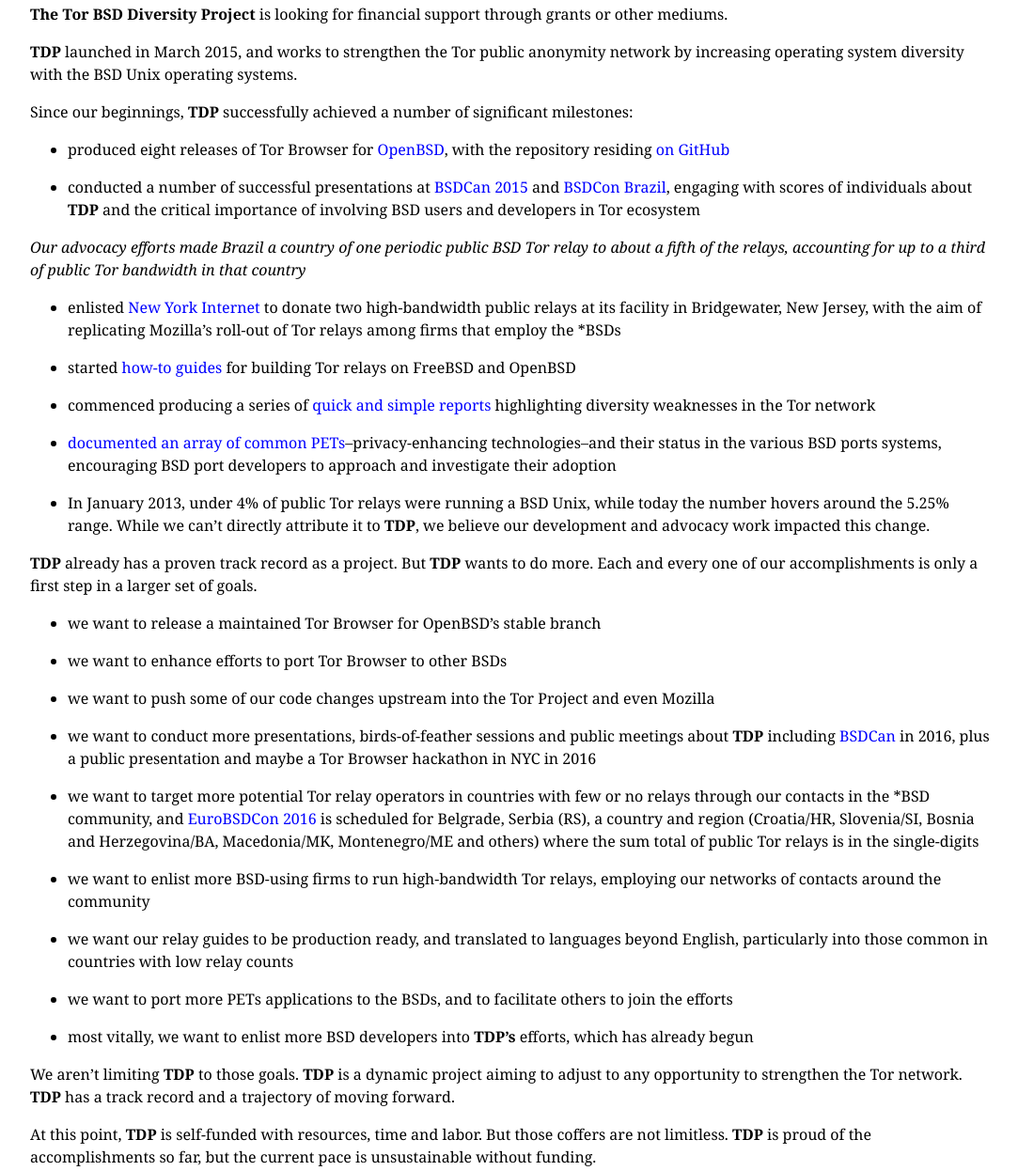
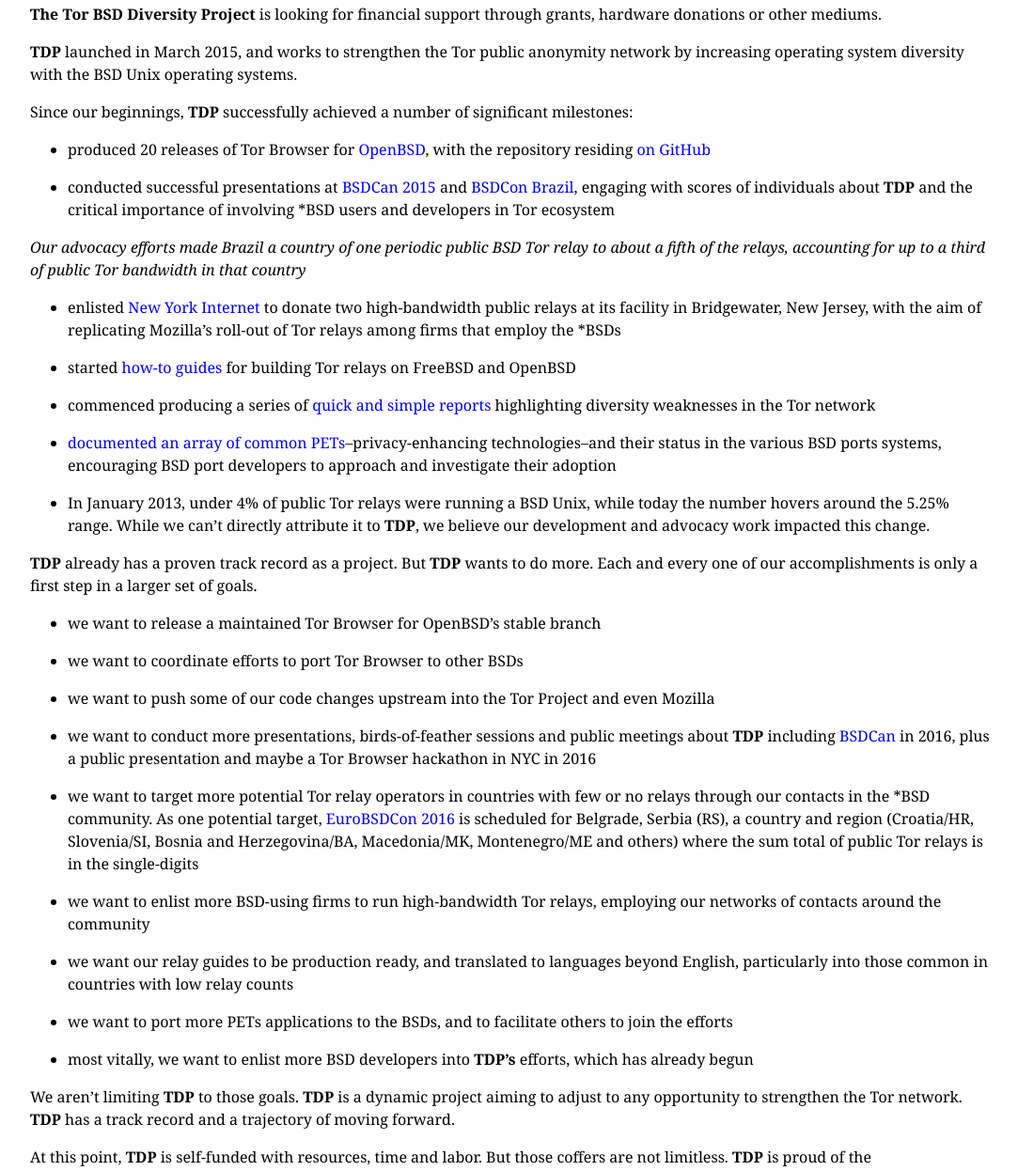
Before and after one commit to torbsd/torbsd.github.io, a plain HTML site: page support-us.html in a window 1280 px wide. Shown: the part 229-1475 px from the top of the page at 94% size, without its empty margins (96-1179 px from the left). Drawn offline with Linux system fonts and the light colour scheme.

Commit message:
more releases, more clarity

```diff
--- a/support-us.html
+++ b/support-us.html
@@ -21,15 +21,15 @@
 
 <h2 id="tdpseeksfundingsupport">TDP Seeks Funding Support</h2>
 
-<p><strong>The Tor BSD Diversity Project</strong> is looking for financial support through grants or other mediums.</p>
+<p><strong>The Tor BSD Diversity Project</strong> is looking for financial support through grants, hardware donations or other mediums.</p>
 
 <p><strong>TDP</strong> launched in March 2015, and works to strengthen the Tor public anonymity network by increasing operating system diversity with the BSD Unix operating systems.</p>
 
 <p>Since our beginnings, <strong>TDP</strong> successfully achieved a number of significant milestones:</p>
 
 <ul>
-<li><p>produced eight releases of Tor Browser for <a href="http://www.openbsd.org">OpenBSD</a>, with the repository residing <a href="https://github.com/torbsd">on GitHub</a></p></li>
-<li><p>conducted a number of successful presentations at <a href="https://www.bsdcan.org/2015/">BSDCan 2015</a> and <a href="http://2015.bsdcon.com.br">BSDCon Brazil</a>, engaging with scores of individuals about <strong>TDP</strong> and the critical importance of involving BSD users and developers in Tor ecosystem</p></li>
+<li><p>produced 20 releases of Tor Browser for <a href="http://www.openbsd.org">OpenBSD</a>, with the repository residing <a href="https://github.com/torbsd/openbsd-ports/">on GitHub</a></p></li>
+<li><p>conducted successful presentations at <a href="https://www.bsdcan.org/2015/">BSDCan 2015</a> and <a href="http://2015.bsdcon.com.br">BSDCon Brazil</a>, engaging with scores of individuals about <strong>TDP</strong> and the critical importance of involving *BSD users and developers in Tor ecosystem</p></li>
 </ul>
 
 <p><em>Our advocacy efforts made Brazil a country of one periodic public BSD Tor relay to about a fifth of the relays, accounting for up to a third of public Tor bandwidth in that country</em></p>
@@ -46,10 +46,10 @@
 
 <ul>
 <li><p>we want to release a maintained Tor Browser for OpenBSD&#8217;s stable branch</p></li>
-<li><p>we want to enhance efforts to port Tor Browser to other BSDs</p></li>
+<li><p>we want to coordinate efforts to port Tor Browser to other BSDs</p></li>
 <li><p>we want to push some of our code changes upstream into the Tor Project and even Mozilla</p></li>
 <li><p>we want to conduct more presentations, birds-of-feather sessions and public meetings about <strong>TDP</strong> including <a href="https://www.bsdcan.org/">BSDCan</a> in 2016, plus a public presentation and maybe a Tor Browser hackathon in NYC in 2016</p></li>
-<li><p>we want to target more potential Tor relay operators in countries with few or no relays through our contacts in the *BSD community, and <a href="https://2016.eurobsdcon.org">EuroBSDCon 2016</a> is scheduled for Belgrade, Serbia (RS), a country and region (Croatia/HR, Slovenia/SI, Bosnia and Herzegovina/BA, Macedonia/MK, Montenegro/ME and others) where the sum total of public Tor relays is in the single-digits</p></li>
+<li><p>we want to target more potential Tor relay operators in countries with few or no relays through our contacts in the *BSD community. As one potential target, <a href="https://2016.eurobsdcon.org">EuroBSDCon 2016</a> is scheduled for Belgrade, Serbia (RS), a country and region (Croatia/HR, Slovenia/SI, Bosnia and Herzegovina/BA, Macedonia/MK, Montenegro/ME and others) where the sum total of public Tor relays is in the single-digits</p></li>
 <li><p>we want to enlist more BSD-using firms to run high-bandwidth Tor relays, employing our networks of contacts around the community</p></li>
 <li><p>we want our relay guides to be production ready, and translated to languages beyond English, particularly into those common in countries with low relay counts</p></li>
 <li><p>we want to port more PETs applications to the BSDs, and to facilitate others to join the efforts</p></li>
@@ -66,7 +66,7 @@
 
 <p><em>Copyright &copy; 2016 by The Tor BSD Diversity Project (TDP). All Rights Reserved.</em></p>
 
-<p><code>last updated: Wed Feb  3 04:32:00 2016 UTC</code></p>
+<p><code>last updated: Wed Feb 24 14:55:48 2016 UTC</code></p>
 
 </body>
 </html>
```
Also changed, not shown: 1 other file.
